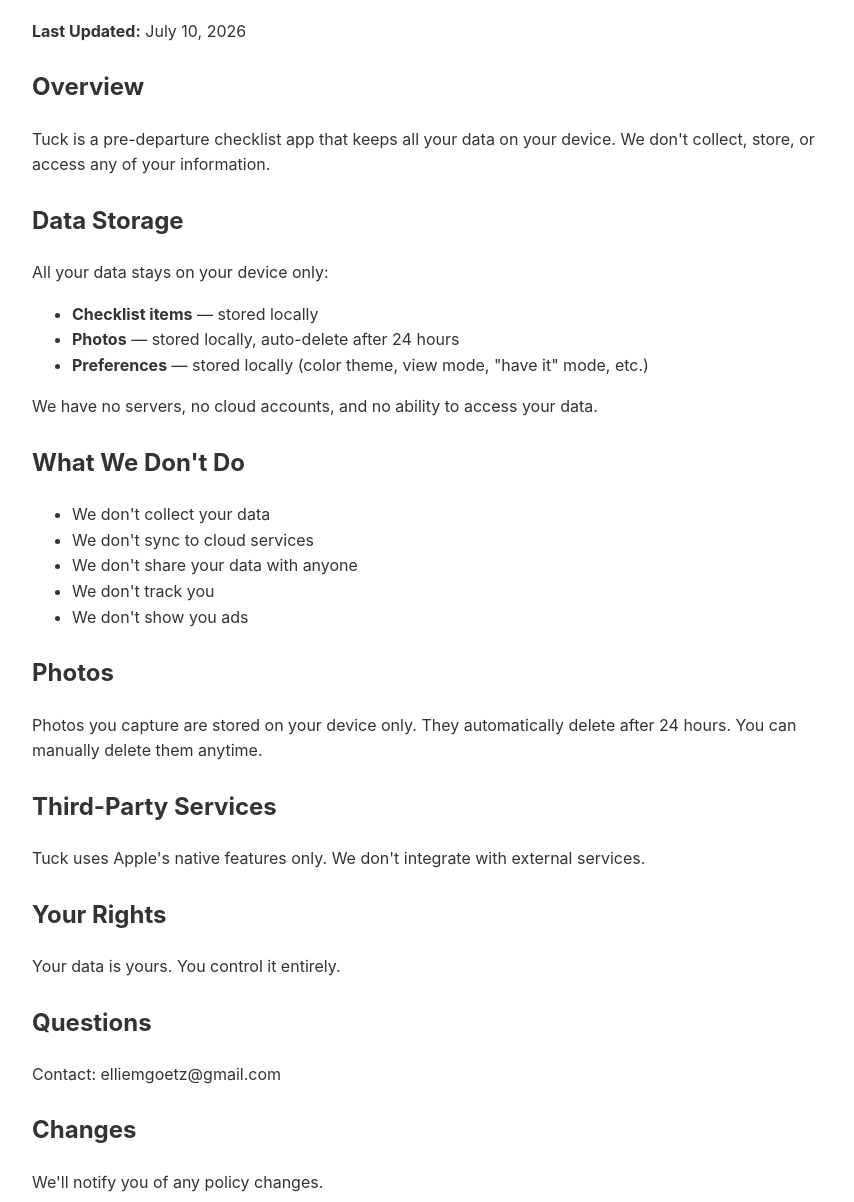
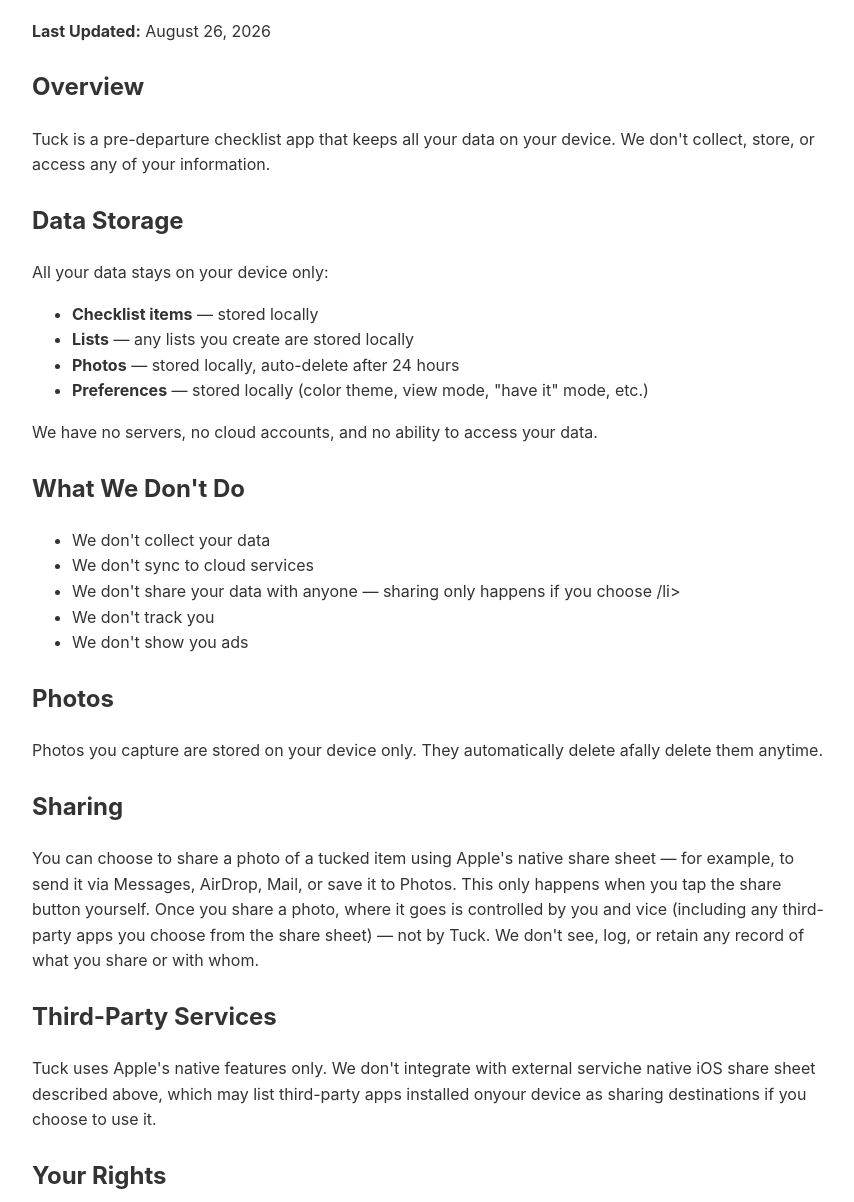
Before and after one commit to Elliebelliexoxo/tuck-privacy, a plain HTML site: page index.html in a window 1280 px wide. Shown: the part 98-1300 px from the top of the page, without its empty margins (208-1062 px from the left). Drawn offline with Linux system fonts and the light colour scheme.

Commit message:
Update last updated date and privacy policy details

```diff
--- a/index.html
+++ b/index.html
@@ -18,7 +18,7 @@
 </head>
 <body>
     <h1>Privacy Policy for Tuck</h1>
-    <p><strong>Last Updated:</strong> July 10, 2026</p>
+    <p><strong>Last Updated:</strong> August 26, 2026</p>
 
     <h2>Overview</h2>
     <p>Tuck is a pre-departure checklist app that keeps all your data on your device. We don't collect, store, or access any of your information.</p>
@@ -27,6 +27,7 @@
     <p>All your data stays on your device only:</p>
     <ul>
         <li><strong>Checklist items</strong> — stored locally</li>
+        <li><strong>Lists</strong> — any lists you create are stored locally</li>
         <li><strong>Photos</strong> — stored locally, auto-delete after 24 hours</li>
         <li><strong>Preferences</strong> — stored locally (color theme, view mode, "have it" mode, etc.)</li>
     </ul>
@@ -36,16 +37,20 @@
     <ul>
         <li>We don't collect your data</li>
         <li>We don't sync to cloud services</li>
-        <li>We don't share your data with anyone</li>
+        <li>We don't share your data with anyone — sharing only happens if you choose /li>
         <li>We don't track you</li>
         <li>We don't show you ads</li>
     </ul>
 
     <h2>Photos</h2>
-    <p>Photos you capture are stored on your device only. They automatically delete after 24 hours. You can manually delete them anytime.</p>
+    <p>Photos you capture are stored on your device only. They automatically delete afally delete them anytime.</p>
+
+    <h2>Sharing</h2>
+    <p>You can choose to share a photo of a tucked item using Apple's native share sheet — for example, to send it via Messages, AirDrop, Mail, or save it to Photos. This only happens when you tap the
+share button yourself. Once you share a photo, where it goes is controlled by you and vice (including any third-party apps you choose from the share sheet) — not by Tuck. We don't see, log, or retain any record of what you share or with whom.</p>
 
     <h2>Third-Party Services</h2>
-    <p>Tuck uses Apple's native features only. We don't integrate with external services.</p>
+    <p>Tuck uses Apple's native features only. We don't integrate with external serviche native iOS share sheet described above, which may list third-party apps installed onyour device as sharing destinations if you choose to use it.</p>
 
     <h2>Your Rights</h2>
     <p>Your data is yours. You control it entirely.</p>
```
